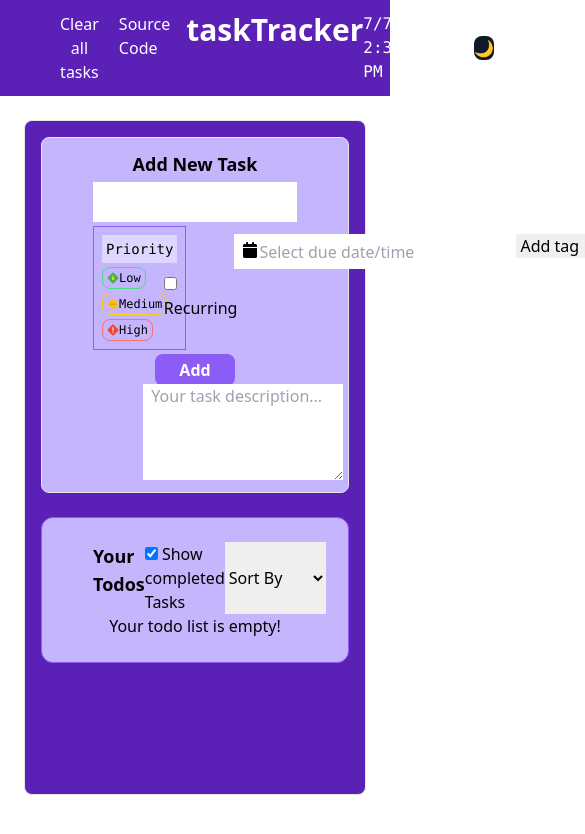
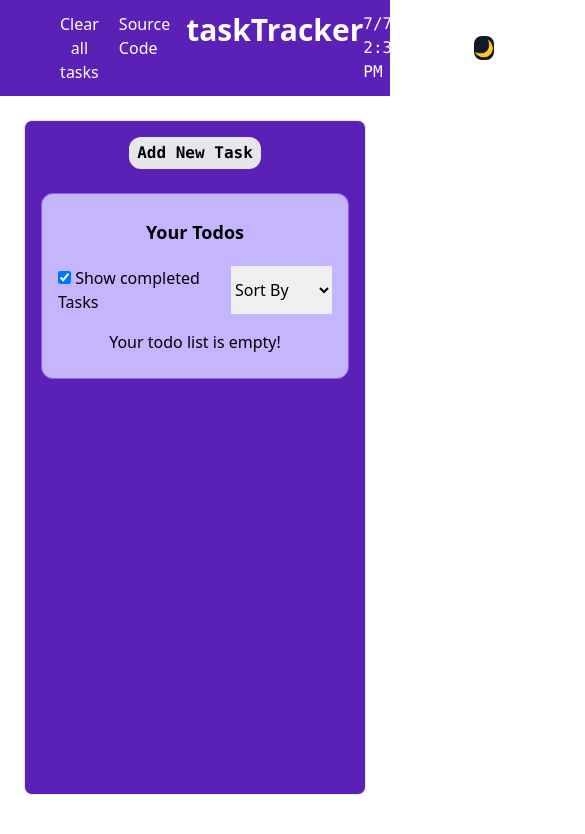
Before and after one commit to prabal-007/sigma-web-dev, a React (Vite) app in the folder exercises/TodoList-App/: page / in a window 390 px wide. Shown: the top 834 px of the page, 585 px wide, since content can reach past the window. Built offline with nearby package versions, Linux system fonts and the light colour scheme.

Commit message:
Adjusted responsiveness and UI

```diff
--- a/exercises/TodoList-App/src/components/NewTask.jsx
+++ b/exercises/TodoList-App/src/components/NewTask.jsx
@@ -21,6 +21,7 @@ const NewTask = () => {
     const [description, setDescription] = useState('')
     const [isRecurring, setIsRecurring] = useState(false)
     const [recurrenceInterval, setRecurrenceInterval] = useState('')
+    const [showAddtodo, setShowAddtodo] = useState(false)
 
     useEffect(() => {
         let todoString = localStorage.getItem('todos')
@@ -159,7 +160,8 @@ const NewTask = () => {
     const checkAndUpdaterecurringTask = (todos) => {
         const updatedTodos = todos.map(todo => {
             if (todo.isRecurring && new Date(todo.dueDate) < new Date()) {
-                return {...todo, dueDate: getNextduedate(todo.dueDate, todo.recurrenceInterval), showFinished: false,
+                return {
+                    ...todo, dueDate: getNextduedate(todo.dueDate, todo.recurrenceInterval), showFinished: false,
                 };
             }
             console.log(todo)
@@ -168,9 +170,14 @@ const NewTask = () => {
         setTodos(updatedTodos)
     }
 
+    const isAddTodo = () => {
+        setShowAddtodo(!showAddtodo)
+    }
+
     useEffect(() => {
         const interval = setInterval(() => {
-            checkAndUpdaterecurringTask(todos)}, 60000)
+            checkAndUpdaterecurringTask(todos)
+        }, 60000)
         return () => {
             clearInterval(interval)
         }
@@ -191,31 +198,34 @@ const NewTask = () => {
     return (
         <div className="container mx-auto p-6">
             <div className='p-4 border rounded-lg min-h-[80vh] flex flex-col md:flex-row md:justify-evenly items-center gap-6 bg-violet-800 dark:bg-gray-900'>
+                <button onClick={isAddTodo} className={`md:hidden bg-gray-200 dark:bg-violet-600 dark:text-white font-bold font-mono py-1 px-2 rounded-xl ${showAddtodo && 'hidden'}`}>{!showAddtodo && 'Add New Task'}</button>
 
-                <div className="addTodo flex flex-col items-center w-full md:w-[36%] border rounded-lg py-3 md:px-2 bg-violet-300 dark:bg-slate-400">
+                <div className={`addTodo md:flex flex-col items-center w-full md:w-[36%] border rounded-lg py-3 md:px-2 bg-violet-300 dark:bg-slate-400 ${!showAddtodo ? 'hidden' : 'flex'}`}>
+                    <div className='flex justify-between px-2 w-full items-center'>
                         <h2 className='font-bold text-lg mx-2'>Add New Task</h2>
-                    <div className='w-full flex justify-center'>
+                        <button onClick={isAddTodo} className={`md:hidden bg-gray-200 dark:bg-violet-600 dark:text-white font-bold font-mono py-1 px-2 rounded-xl`}>{showAddtodo && 'X'}</button>
+                    </div>
+                    {/* <div className='w-full flex justify-center'> */}
 
-                        <div className='w-[90%] hidden md:flex md:flex-row p-1'>
+                    <div className='md:w-[90%] w-[85%] ml-[85%] md:ml-0 hidden md:flex md:flex-row p-1'>
                         <input type="text" placeholder='my new task' className='w-[75%] m-1 p-2 dark:bg-gray-200' onChange={handleChange} value={todo} />
                         {/* <input type="textbox" className='md:w-[80%] h-28'/> */}
                         <button onClick={handleAdd} className={`bg-violet-500 font-bold text-white p-1 px-6 m-1 rounded-lg hover:text-gray-100 ${todo.length === 0 ? 'bg-violet-500' : 'bg-violet-800 hover:bg-violet-700'}`}>Add</button>
                     </div>
 
-                    </div>
+                    {/* </div> */}
 
                     <div className='flex flex-col md:flex-row justify-center items-center w-2/3 md:w-[90%]'>
                         <input type="text" className='w-full m-1 p-2 block md:hidden' onChange={handleChange} value={todo} />
-                        <div className='flex w-full'>
-                            <div className="priority w-fit flex flex-col gap-1 border border-violet-500 p-2 font-mono font-medium">
-                                <h2 className='bg-violet-200 p-1 text-sm'>Priority</h2>
+                        <div className='flex w-full flex-col md:flex-row'>
+                            <div className="priority w-fit flex flex-row md:flex-col gap-2 md:gap-1 md:border border-violet-500 p-2 font-mono font-medium">
+                                <h2 className='bg-violet-200 p-1 text-sm hidden'>Priority</h2>
                                 <button onClick={handlePriority} name='Low' className='flex w-fit items-center text-xs border border-green-400 dark:bg-green-400 rounded-lg py-[2px] px-1'><FcLowPriority />Low</button>
                                 <button onClick={handlePriority} name='Medium' className='flex w-fit items-center text-xs border border-yellow-400 rounded-lg py-[2px] px-1 dark:bg-yellow-300'><FcMediumPriority />Medium</button>
                                 <button onClick={handlePriority} name='High' className='flex w-fit items-center text-xs border border-red-400 rounded-lg py-[2px] px-1 dark:bg-red-500'><FcHighPriority />High</button>
                             </div>
                             {/* <input type="text" className='h-8 m-1 p-2' onChange={handleChange} value={todo} /> */}
-                            <div className='p-2 ml-10 md:ml-3'>
-                                {/* <span>Due Date : </span> */}
+                            <div className='p-2 md:ml-3 w-fit'>
                                 <DatePicker
                                     showIcon
                                     selected={dueDate}
@@ -227,7 +237,7 @@ const NewTask = () => {
                                     isClearable
                                     closeOnScroll={true}
                                     timeFormat='HH:MM'
-                                    timeIntervals={5}
+                                    timeIntervals={30}
                                 />
                             </div>
                             <div className='p-2'>
@@ -242,10 +252,12 @@ const NewTask = () => {
                         </div>
 
 
-                        <div className='w-[20%] ml-[4%] fixed h-6'>
-                            <input type="checkbox" className='' onChange={() => setIsRecurring(!isRecurring)}/>
+                        <div className='date-class absolute my-1 left-[60%] mt-14 md:mt-2 md:left-[24%] flex flex-row'>
+                            <div className='w-[22%] md:w-[8%] md:fixed ml-[-8%]'>
+                                <input type="checkbox" className='' onChange={() => setIsRecurring(!isRecurring)} />
                                 <label htmlFor=""> Recurring</label>
-                            <div className={`${!isRecurring ? 'hidden' : 'block'} flex gap-3 border border-gray-200 w-3/4`} onChange={onChangeValue}>
+                            </div>
+                            <div className={`${!isRecurring ? 'hidden' : 'block'} flex gap-3 border border-gray-200 w-fit md:fixed px-2 -ml-6`} onChange={onChangeValue}>
                                 <label htmlFor=""><input type="radio" name="recurring" value="daily" /> Daily</label>
                                 <label htmlFor=""><input type="radio" name="recurring" value="weekly" /> Weekly</label>
                                 <label htmlFor=""><input type="radio" name="recurring" value="monthly" /> Monthly</label>
@@ -255,12 +267,13 @@ const NewTask = () => {
                         <button onClick={handleAdd} className={`block md:hidden bg-violet-500 font-bold text-white p-1 px-6 m-1 rounded-lg hover:text-gray-100 ${todo.length === 0 ? 'bg-violet-500' : 'bg-violet-800 hover:bg-violet-700'}`}>Add</button>
                     </div>
                     {/* <input type="textbox" placeholder='Your task description...' className='md:w-[75%] h-28 ml-32 mt-[-12%]'/> */}
-                    <textarea name="" id="" onChange={handleTextarea} value={description} className='md:w-[70%] h-24 ml-24 mt-[-2%] dark:bg-gray-200' placeholder='  Your task description...'></textarea>
+                    <textarea name="" id="" onChange={handleTextarea} value={description} className='w-[90%] md:w-[70%] h-24 ml-24 md:mt-[-2%] mt-2 mr-[28%] md:mr-0 dark:bg-gray-200' placeholder='  Your task description...'></textarea>
                 </div>
 
-                <div className='flex flex-col items-center w-[100%] md:w-1/2 min-h-[10%] py-6 border border-violet-500 rounded-xl bg-violet-300 dark:bg-slate-400 max-h-[60vh] overflow-auto'>
-                    <div className='flex justify-between w-2/3'>
-                        <h2 className='font-bold text-lg'>Your Todos</h2>
+                <div className='flex flex-col items-center md:w-1/2 min-h-[10%] py-6 border border-violet-500 rounded-xl bg-violet-300 dark:bg-slate-400 max-h-[60vh] overflow-auto'>
+                    <h2 className='font-bold text-lg block md:hidden mb-1'>Your Todos</h2>
+                    <div className='flex justify-between w-full md:w-2/3 p-4'>
+                        <h2 className='font-bold text-lg hidden md:block'>Your Todos</h2>
                         <span><input type="checkbox" onChange={togglefinished} checked={showFinished} /> Show completed Tasks</span>
                         <select onChange={handleSort} name="" id="">
                             <option value="">Sort By</option>
@@ -273,7 +286,7 @@ const NewTask = () => {
                     {todos.length === 0 && <div>Your todo list is empty!</div>}
 
                     {sortedtodos.map(item => {
-                        return (showFinished || !item.isComplted) && <div key={item.id} className="todos w-2/3">
+                        return (showFinished || !item.isComplted) && <div key={item.id} className="todos w-full md:w-2/3">
 
                             <div className={`todo flex justify-between border-2 ${item.isOverDue && !item.isComplted ? 'border-red-600 bg-red-200' : 'border-gray-200 bg-violet-100'}  rounded-md p-2 m-2 max-h-16 overflow-hidden`}>
                                 <div className='flex gap-2'>
@@ -283,7 +296,7 @@ const NewTask = () => {
 
                                 <div className='w-18 flex gap-1'>
 
-                                    {item.tag && <span className='border border-gray-500 bg-gray-400 p-1 rounded-xl'>{item.tag}</span>}
+                                    {item.tag && <span className='hidden md:block border border-gray-500 bg-gray-400 p-1 rounded-xl'>{item.tag}</span>}
                                     {item.priority === 'Low' && <FcLowPriority /> || item.priority === 'High' && <FcHighPriority /> || item.priority === 'Medium' && <FcMediumPriority />}
 
 
```
Lines whose indentation alone changed are shown as unchanged.
